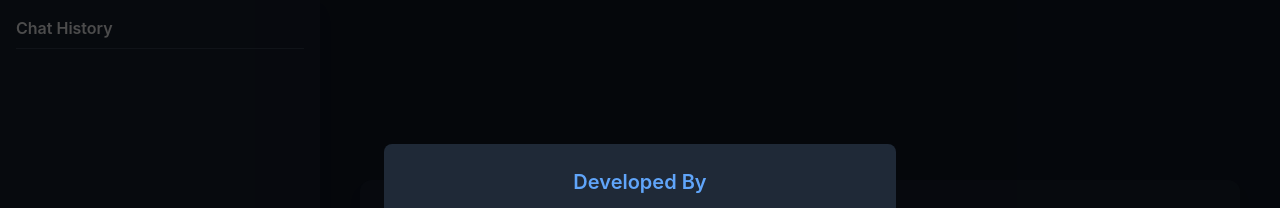
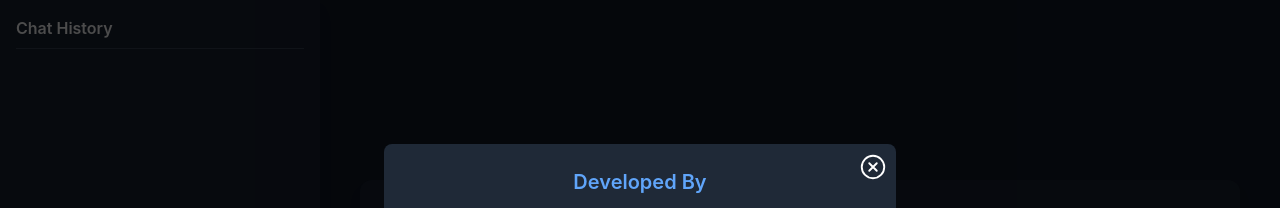
Before and after one commit to nagaraj6618/fy-code-fe, a React (Create React App) app: page /about in a window 1280 px wide. Both pictures are taken after a click on the button "Project Developed By". Shown: the top 208 px of the page. Built offline with nearby package versions, Linux system fonts and the light colour scheme.

Commit message:
Added close option in about page popup

```diff
--- a/src/Components/About/About.jsx
+++ b/src/Components/About/About.jsx
@@ -4,6 +4,7 @@ import beulah from "../../assest/images/Beulah.jpg";
 import Joshua from "../../assest/images/Joshua.jpg";
 import harsha from "../../assest/images/harsha.jpg";
 import zafreen from "../../assest/images/Zafreen.jpg";
+import { IoCloseCircleOutline } from "react-icons/io5";
 import React, { useState } from "react";
 import { motion } from "framer-motion";
 
@@ -68,12 +69,13 @@ const About = () => {
       {showPopup && (
         <div className="fixed inset-0 flex items-center justify-center bg-black bg-opacity-70 p-6 overflow-auto z-50" onClick={() => setShowPopup(false)}>
           <motion.div
-            className="p-6 bg-gray-800 rounded-lg shadow-lg max-w-lg text-center"
+            className="p-6 bg-gray-800 rounded-lg shadow-lg max-w-lg text-center relative"
             initial={{ scale: 0 }}
             animate={{ scale: 1 }}
             exit={{ scale: 0 }}
             onClick={(e) => e.stopPropagation()}
           >
+            <IoCloseCircleOutline className="absolute top-2 right-2 text-white text-3xl font-extrabold" onClick={() => setShowPopup(false)} />
             <h2 className="text-xl font-semibold text-blue-400 mb-4">Developed By</h2>
             <div className="grid grid-cols-2 sm:grid-cols-3 gap-6 ">
               {teamMembers.map((member, index) => (
@@ -105,7 +107,8 @@ const About = () => {
           exit="exit"
           onClick={() => setSelectedImage(null)}
         >
-          <div className="max-w-4xl p-4">
+          <div className="max-w-4xl p-4 relative">
+            <IoCloseCircleOutline className="absolute  right-9 top-6 text-white font-extrabold text-3xl" onClick={() => setSelectedImage(null)}/>
             <img src={selectedImage} alt="Full View" className="w-full h-auto max-h-[60vh] rounded-lg shadow-lg" />
           </div>
         </motion.div>
```
